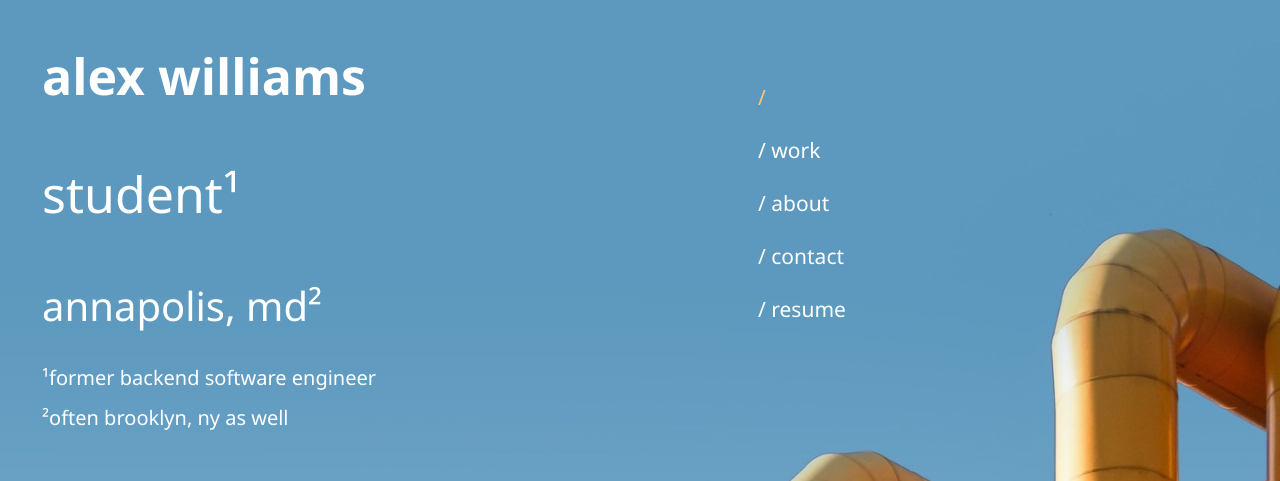
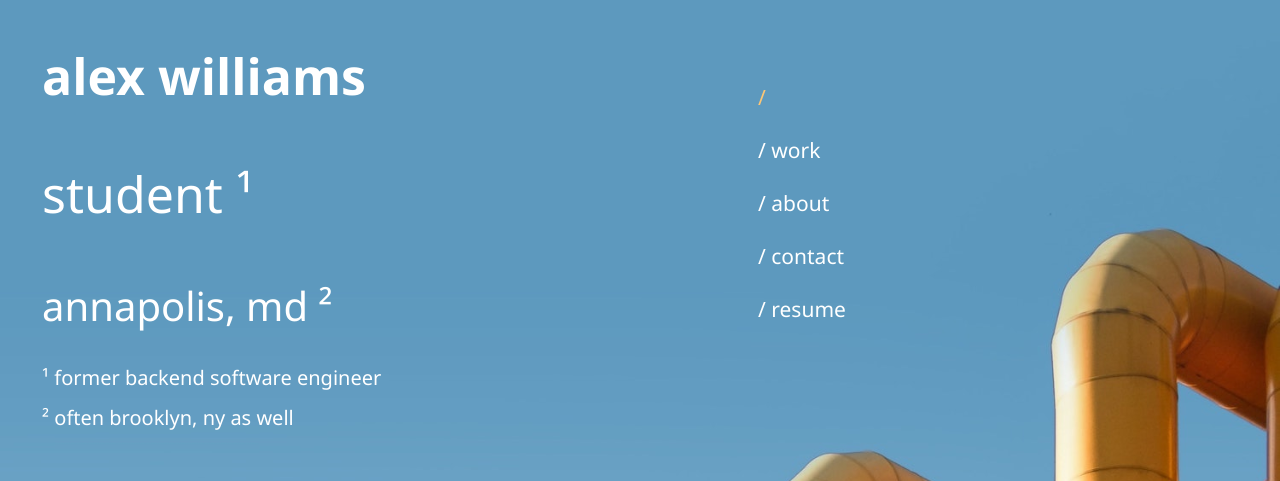
Before and after one commit to williamsalex/website-v2, a React (Create React App) app: page / in a window 1280 px wide. Shown: the top 481 px of the page. Built offline with nearby package versions, Linux system fonts and the light colour scheme.

Commit message:
Worked on styling and added italics

```diff
--- a/src/About.js
+++ b/src/About.js
@@ -10,7 +10,7 @@ export default function About() {
           <p className = 'listItem'>algorithmic researcher in northeastern university's math department for one year</p>
           <br/>
           <p className = 'bigListItem'>education</p>
-          <p className = 'listItem'>i'm a student a st john's college in annapolis, md right now!</p>
+          <p className = 'listItem'><i>i'm a student a st john's college in annapolis, md right now!</i></p>
           <p className = 'listItem'>flatiron school software engineering immersive graduate</p>
           <p className = 'listItem'>associate's degree from bard in liberal arts & a year of computer engineering at northeastern</p>
           <br/>
--- a/src/Home.js
+++ b/src/Home.js
@@ -4,11 +4,11 @@ export default function Home() {
     return (
       <div className = 'content'>
         <h1 className = "title">alex williams</h1>
-        <p className = 'title'>student¹</p>
-        <p className = 'subtitle'>annapolis, md²</p>
+        <p className = 'title'>student ¹</p>
+        <p className = 'subtitle'>annapolis, md ²</p>
         <br/>
-        <p className = 'tinytitle'>¹former backend software engineer</p>
-        <p className = 'tinytitle'>²often brooklyn, ny as well</p>
+        <p className = 'tinytitle'>¹ former backend software engineer</p>
+        <p className = 'tinytitle'>² often brooklyn, ny as well</p>
       </div>
     )
   }
```
